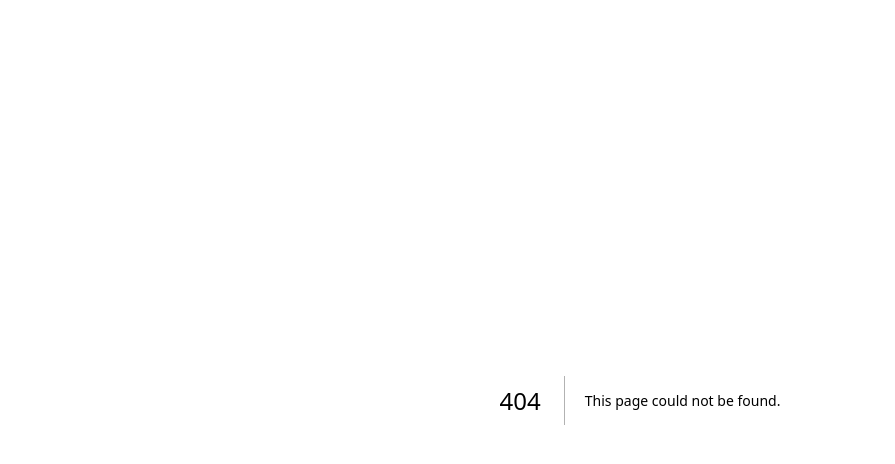
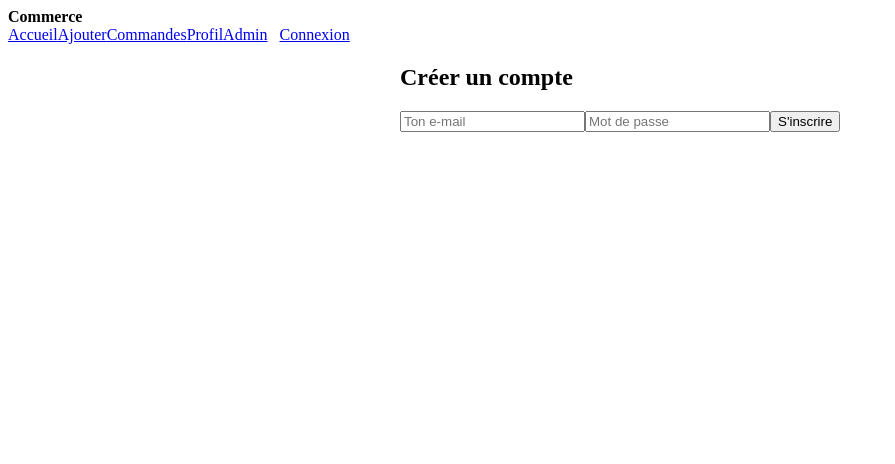
Before and after one commit to andreassogba9-byte/Monde-Commerce, a Next.js app: page /signup in a window 1280 px wide. Before the commit this address had no page. Shown: the top 464 px of the page, without its empty margins (0-895 px from the left). Built offline with nearby package versions, Linux system fonts and the light colour scheme.

Commit message:
Create signup.js

```diff
--- /dev/null
+++ b/pages/signup.js
@@ -0,0 +1,31 @@
+// /pages/signup.js
+import Header from '../components/Header'
+import { supabase } from '../utils/supabaseClient'
+import { useState } from 'react'
+
+export default function Signup() {
+  const [email, setEmail] = useState('')
+  const [password, setPassword] = useState('')
+  const [message, setMessage] = useState('')
+
+  async function handleSignup() {
+    const { error } = await supabase.auth.signUp({ email, password })
+    if (error) setMessage('Erreur: ' + error.message)
+    else setMessage('Compte créé — vérifie ton email.')
+  }
+
+  return (
+    <div>
+      <Header />
+      <div className="container">
+        <div className="card" style={{ maxWidth: 480, margin: '0 auto' }}>
+          <h2>Créer un compte</h2>
+          <input placeholder="Ton e-mail" value={email} onChange={e => setEmail(e.target.value)} />
+          <input placeholder="Mot de passe" type="password" value={password} onChange={e => setPassword(e.target.value)} />
+          <button onClick={handleSignup}>S'inscrire</button>
+          <p style={{ marginTop: 12 }}>{message}</p>
+        </div>
+      </div>
+    </div>
+  )
+  }
```
